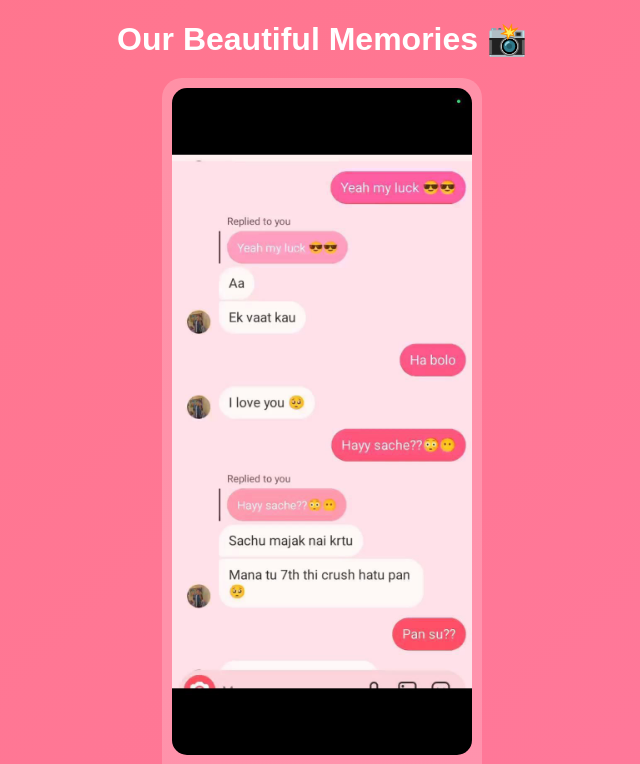
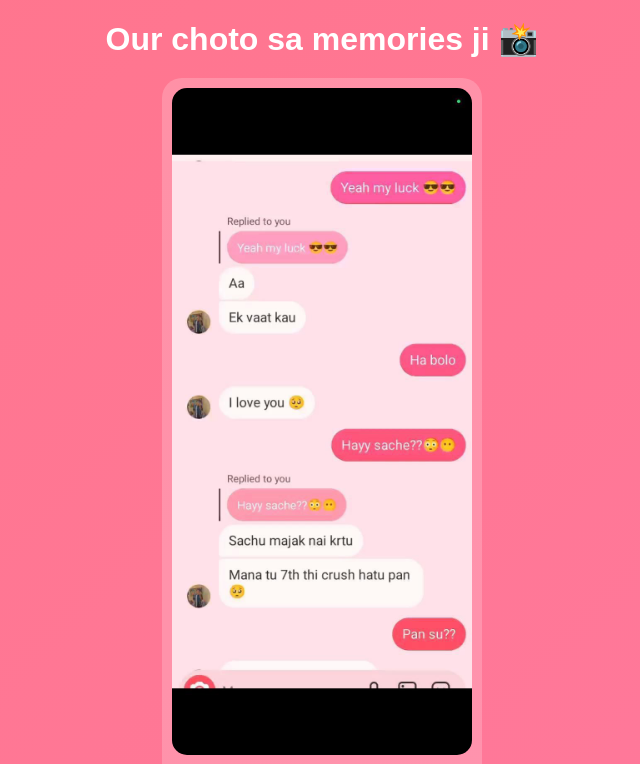
Before and after one commit to tkvarun/3rd-Anniversary, a plain HTML site: page index.html in a window 1280 px wide. Shown: the top 764 px of the page, without its empty margins (318-958 px from the left). Drawn offline with Linux system fonts and the light colour scheme.

Commit message:
Update index.html

```diff
--- a/index.html
+++ b/index.html
@@ -77,7 +77,7 @@ button{
 
 <body>
 
-<h1>Our Beautiful Memories 📸</h1>
+<h1>Our choto sa memories ji 📸</h1>
 
 <div class="gallery">
 
```
